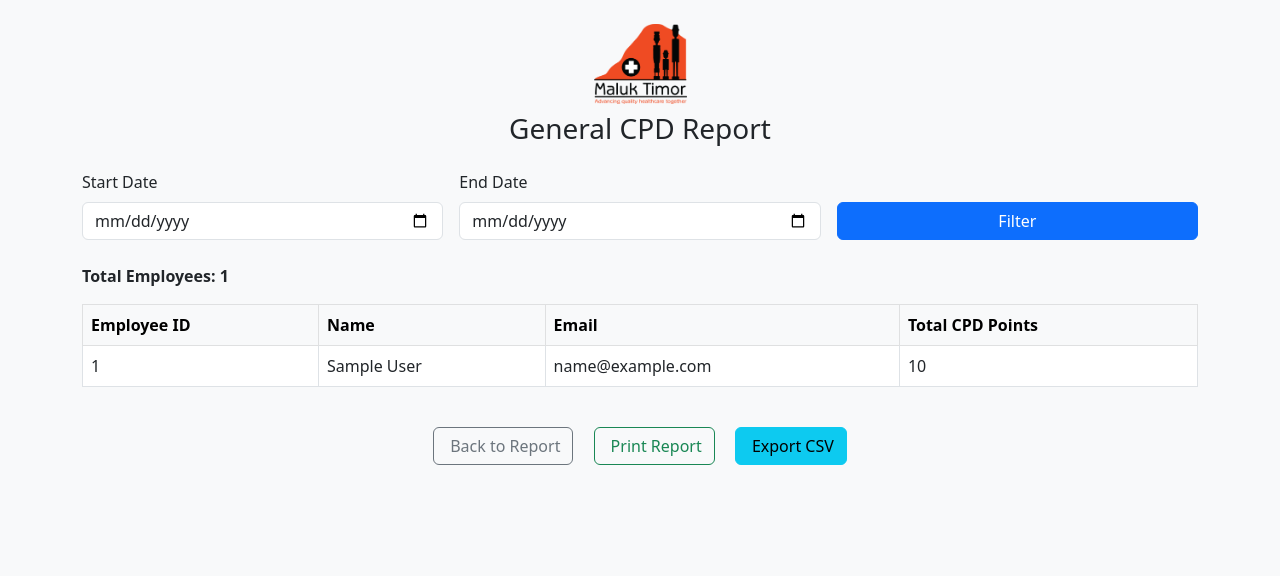
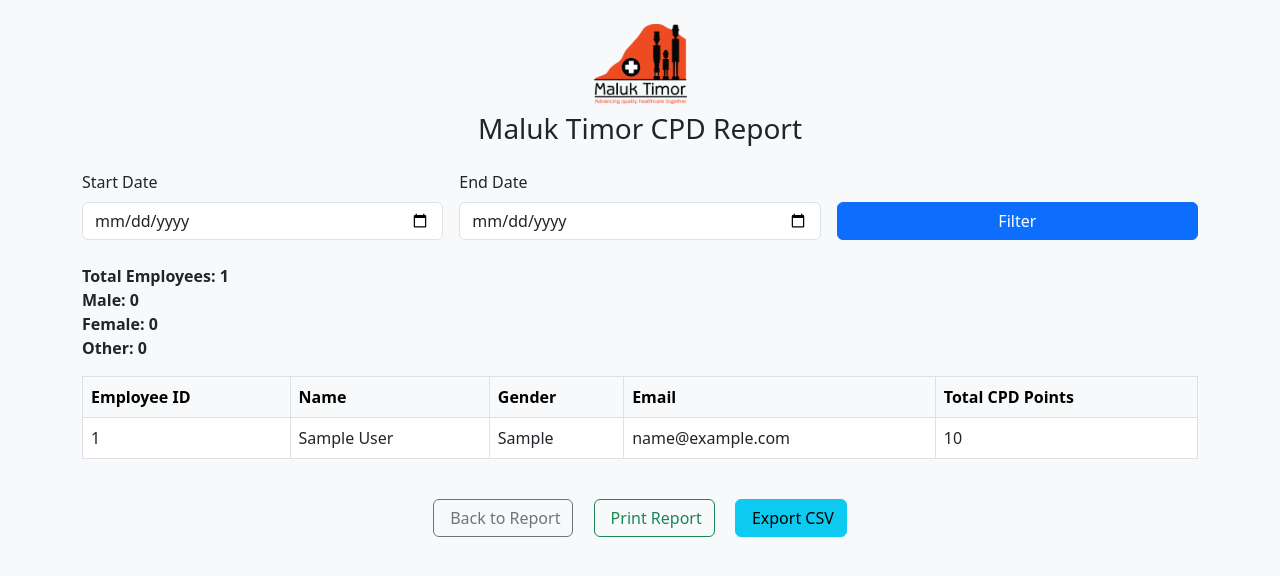
Before and after one commit to Alonzo0511/cpd_system, a Flask app: page /general_report in a window 1280 px wide. Shown: the top 576 px of the page. Run offline with Flask 3, Linux system fonts and the light colour scheme; tables that the repository leaves empty hold one stand-in row (values such as "Sample post").

Commit message:
added gender field

```diff
--- a/models.py
+++ b/models.py
@@ -21,6 +21,7 @@ class Employee(db.Model):
     id = db.Column(db.Integer, primary_key=True)
     employeeid = db.Column(db.String(50), nullable=False, unique=True)
     name = db.Column(db.String(100), nullable=False)
+    gender = db.Column(db.String(10), nullable=False)
     email = db.Column(db.String(100), nullable=False)
     reports = db.relationship('Report', backref='employee', lazy=True)
 
@@ -60,6 +61,7 @@ class Report(db.Model):
     employee_id = db.Column(db.Integer, db.ForeignKey('employee.id'), nullable=False)
     email = db.Column(db.String(120), nullable=False)
     name = db.Column(db.String(100), nullable=False)
+    gender = db.Column(db.String(10), nullable=False)
     date = db.Column(db.Date, nullable=False)
     id_event = db.Column(db.String(10), db.ForeignKey('events.id_event'), nullable=False)
     session_title = db.Column(db.String(50), nullable=False)
--- a/routes.py
+++ b/routes.py
@@ -206,6 +206,7 @@ def add_users():
 
     # Show the password on screen or send via email (you choose)
     flash(f"User added successfully. Temporary password: {generated_password}", "info")
+    log_action(f"Added user: {username} with role: {role}")
     return redirect(url_for('routes.users'))
 
 
@@ -235,7 +236,7 @@ def update_users(user_id):
         user.password = password
         user.role = role
         db.session.commit()
-
+        log_action(f"Updated user: {username} (ID: {user.user_id})")
     return redirect(url_for('routes.users'))
 
 
@@ -306,8 +307,9 @@ def employee():
 def add_employee():
     employeeid = request.form.get('employeeid')
     name = request.form.get('name')
+    gender = request.form.get('gender')
     email = request.form.get('email')
-    add_employee_to_db(employeeid, name, email)
+    add_employee_to_db(employeeid, name, gender, email)
     log_action(f"Added employee: {name} (ID: {employeeid})")
     return redirect(url_for('routes.employee'))
 
@@ -321,8 +323,9 @@ def edit_employee(id):
 def update_employee(id):
     employeeid = request.form.get('employeeid')
     name = request.form.get('name')
+    gender = request.form.get('gender')
     email = request.form.get('email')
-    update_employee_in_db(id, employeeid, name, email)
+    update_employee_in_db(id, employeeid, name, gender, email)
     log_action(f"Updated employee: {name} (ID: {employeeid})")
     return redirect(url_for('routes.employee'))
 
@@ -338,18 +341,19 @@ def delete_employee(id):
 def get_all_employees():
     return Employee.query.all()
 
-def add_employee_to_db(employeeid, name, email):
-    new_employee = Employee(employeeid=employeeid, name=name, email=email)
+def add_employee_to_db(employeeid, name, gender, email):
+    new_employee = Employee(employeeid=employeeid, name=name, gender=gender, email=email)
     db.session.add(new_employee)
     db.session.commit()
 
 def get_employee_by_id(id):
     return Employee.query.get(id)
 
-def update_employee_in_db(id, employeeid, name, email):
+def update_employee_in_db(id, employeeid, name, gender, email):
     emp = Employee.query.get(id)
     emp.employeeid = employeeid
     emp.name = name
+    emp.gender = gender
     emp.email = email
     db.session.commit()
 
@@ -362,6 +366,7 @@ def get_employee_paginated(search='', page=1, per_page=5):
     query = Employee.query.filter(
         db.or_(
             Employee.name.like(f"%{search}%"),
+            Employee.gender.like(f"%{search}%"),
             Employee.email.like(f"%{search}%")
 
         )
@@ -575,6 +580,7 @@ def general_report():
     query = db.session.query(
         Employee.employeeid,
         Employee.name,
+        Employee.gender,
         Employee.email,
         func.sum(Report.cpd_points).label('total_points')
     ).join(Report, Employee.id == Report.employee_id)
@@ -582,7 +588,7 @@ def general_report():
     if start_date and end_date:
         query = query.filter(Report.date.between(start_date, end_date))
 
-    query = query.group_by(Employee.employeeid, Employee.name, Employee.email)\
+    query = query.group_by(Employee.employeeid, Employee.name, Employee.gender, Employee.email)\
                  .order_by(func.sum(Report.cpd_points).desc())
 
     data = query.all()
@@ -615,6 +621,7 @@ def export_report():
     query = db.session.query(
         Employee.employeeid,
         Employee.name,
+        Employee.gender,
         Employee.email,
         func.sum(Report.cpd_points).label('total_points')
     ).join(Report, Employee.id == Report.employee_id)
@@ -630,10 +637,10 @@ def export_report():
     # Create CSV response
     output = io.StringIO()
     writer = csv.writer(output)
-    writer.writerow(['Employee ID', 'Name', 'Email', 'Total CPD Points'])
+    writer.writerow(['Employee ID', 'Name', 'Gender', 'Email', 'Total CPD Points'])
 
     for row in data:
-        writer.writerow([row[0], row[1], row[2], int(row[3]) if row[3] else 0])
+        writer.writerow([row[0], row[1], row[2], row[3], int(row[4]) if row[4] else 0])
 
     output.seek(0)
     return Response(
@@ -663,6 +670,7 @@ def get_report():
         Report.id_report,
         Employee.employeeid,  # or Report.employee_id if you want the PK
         Employee.name,
+        Employee.gender,
         Employee.email,
         Event.date,
         Report.id_event,
@@ -719,6 +727,7 @@ def get_report_paginated(search, page, per_page):
         Report.timestamp,
         Employee.employeeid,  # ✅ show employeeid not employee_id
         Employee.name,
+        Employee.gender,
         Event.date,
         Employee.email,
         Report.id_event,
@@ -846,6 +855,7 @@ def export_report_csv():
         Report.employee_id,
         Employee.employeeid,
         Employee.name,
+        Employee.gender,
         Event.date,
         Employee.email,
         Report.id_event,
@@ -864,7 +874,7 @@ def export_report_csv():
     # Write header
     cw.writerow([
         "Report ID", "Timestamp", "Employee DB ID", "Employee Code",
-        "Employee Name", "Event Date", "Employee Email", "Event ID",
+        "Employee Name", "Employee Gender", "Event Date", "Employee Email", "Event ID",
         "Session Title", "CPD Points", "Comment"
     ])
     # Write rows
@@ -920,6 +930,7 @@ def import_report_csv():
                 employee_id=employee.id,
                 email=row['email'],
                 name=row['name'],
+                gender=row['gender'],
                 date=event_date,
                 id_event=row['id_event'],
                 session_title=row['session_title'],
--- a/templates/audit_log.html
+++ b/templates/audit_log.html
@@ -22,13 +22,13 @@
     }
 
     .card-header {
-      background-color: #0d6efd;
+      background-color: #0c5170;
       color: white;
       border-radius: 20px 20px 0 0;
     }
 
     .table thead {
-      background-color: #0d6efd;
+      background-color: #0c5170;
       color: white;
     }
 
--- a/templates/general_report.html
+++ b/templates/general_report.html
@@ -21,7 +21,7 @@
     <!-- Logo and Title -->
     <div class="text-center mb-4">
         <img src="{{ url_for('static', filename='images/maluk-timor-logo-login.png') }}" alt="Logo" class="logo mb-2">
-        <h3>General CPD Report</h3>
+        <h3>Maluk Timor CPD Report</h3>
     </div>
 
     <!-- Filter Form -->
@@ -46,8 +46,14 @@
 
     <!-- Report Table -->
     {% if data %}
+    {% set male_count = data | selectattr('2', 'equalto', 'Male') | list | length %}
+    {% set female_count = data | selectattr('2', 'equalto', 'Female') | list | length %}
+    {% set other_count = data | selectattr('2', 'equalto', 'Other') | list | length %}
             <p class="fw-bold">
-          Total Employees: <strong>{{ data|length }}</strong>
+            Total Employees: <strong>{{ data | length }}</strong><br>
+            Male: <strong>{{ male_count }}</strong><br>
+            Female: <strong>{{ female_count }}</strong><br>
+            Other: <strong>{{ other_count }}</strong>
         </p>
         <div class="table-responsive">
             <table class="table table-bordered">
@@ -55,6 +61,7 @@
                     <tr>
                         <th>Employee ID</th>
                         <th>Name</th>
+                        <th>Gender</th>
                         <th>Email</th>
                         <th>Total CPD Points</th>
                     </tr>
@@ -65,7 +72,8 @@
                             <td>{{ row[0] }}</td>
                             <td>{{ row[1] }}</td>
                             <td>{{ row[2] }}</td>
-                            <td>{{ row[3] |int | string }}</td>
+                            <td>{{ row[3] }}</td>
+                            <td>{{ row[4] |int | string }}</td>
                         </tr>
                     {% endfor %}
                 </tbody>
```
Also changed, not shown: migrations/versions/d05a435e894b_add_gender_in_employee.py (added, +38 -0 lines), templates/edit_employee.html (+8 -1 lines), templates/employee.html (+11 -0 lines).
